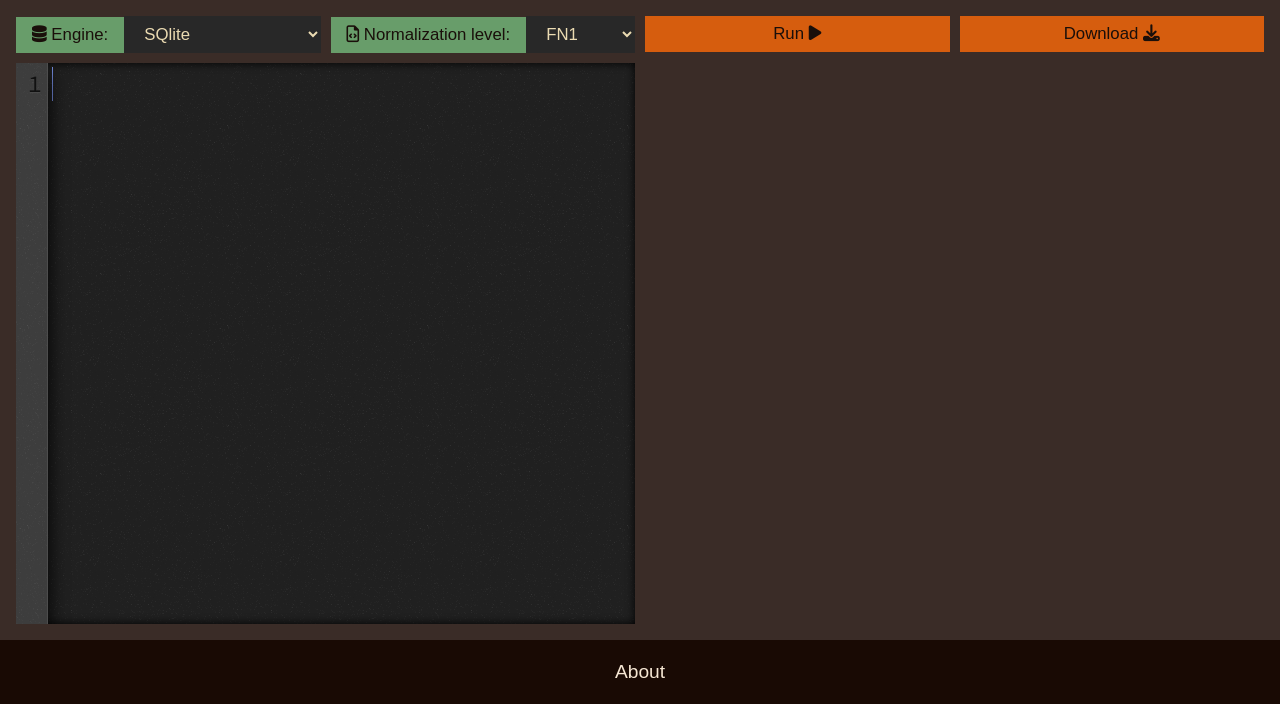
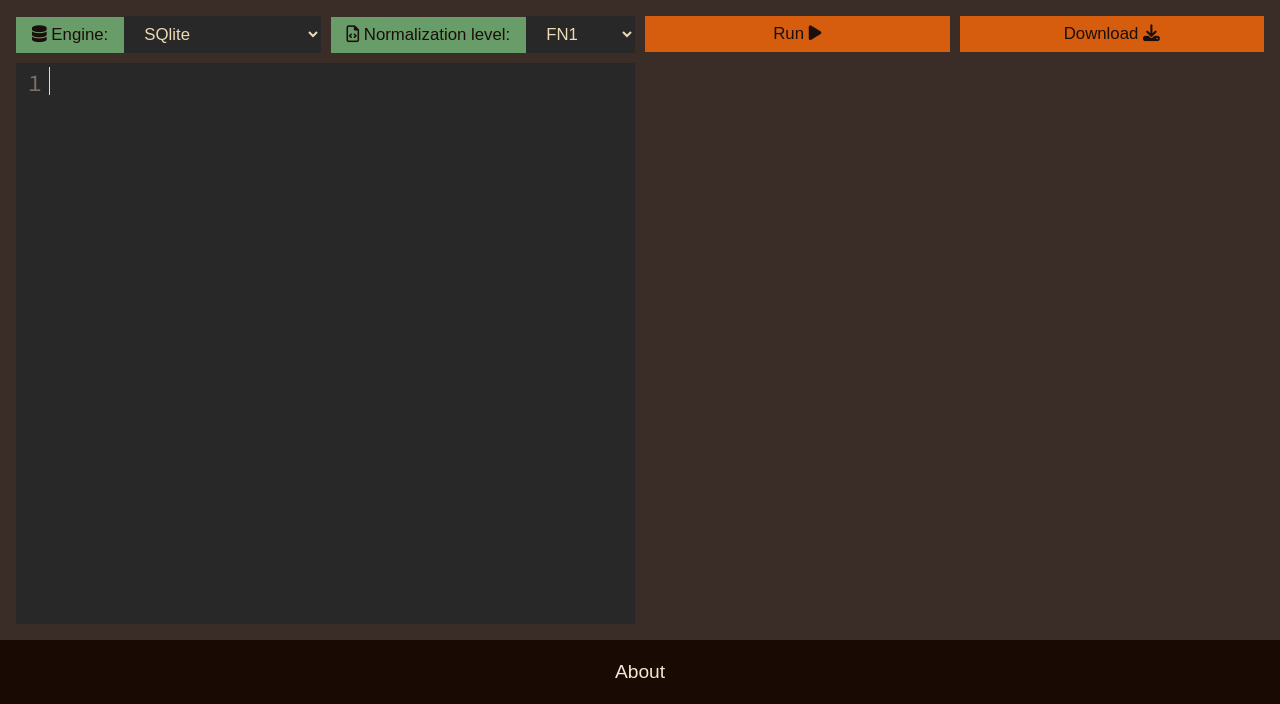
Before and after one commit to Qwerty3341/SchemaMan, a Flask app: page / in a window 1280 px wide. Shown: the part 96-800 px from the top of the page. Run offline with Flask 3, Linux system fonts and the light colour scheme; some web fonts are replaced.

Commit message:
Gruvbox for code mirror

```diff
--- a/schema_man/static/js/codeEditor.js
+++ b/schema_man/static/js/codeEditor.js
@@ -1,7 +1,7 @@
 class CodeEditor {
 
 	static DEFAULTS = {
-		theme: 'ambiance',
+		theme: 'gruvbox-dark',
 		mode: 'text/x-sql',
 		lineNumbers: true,
 		indentUnit: 4,
--- a/schema_man/templates/app/normalizator.html
+++ b/schema_man/templates/app/normalizator.html
@@ -4,7 +4,7 @@
 
 {% block styles %}
 <link rel="stylesheet" href="https://cdnjs.cloudflare.com/ajax/libs/codemirror/5.65.16/codemirror.min.css">
-<link rel="stylesheet" href="https://cdnjs.cloudflare.com/ajax/libs/codemirror/5.65.16/theme/ambiance.min.css">
+<link rel="stylesheet" href="https://cdnjs.cloudflare.com/ajax/libs/codemirror/5.65.16/theme/gruvbox-dark.min.css">
 <link rel="stylesheet" href="{{ url_for('static', filename='css/normalizator.css') }}">
 {% endblock %}
 
```
